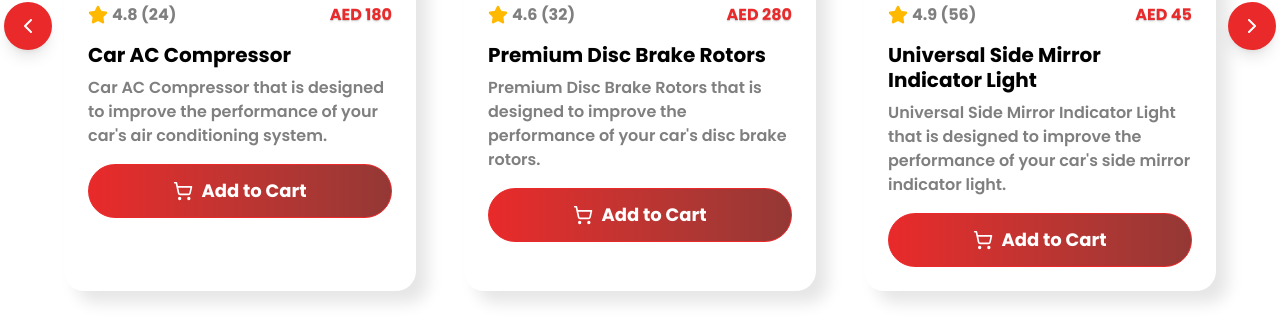
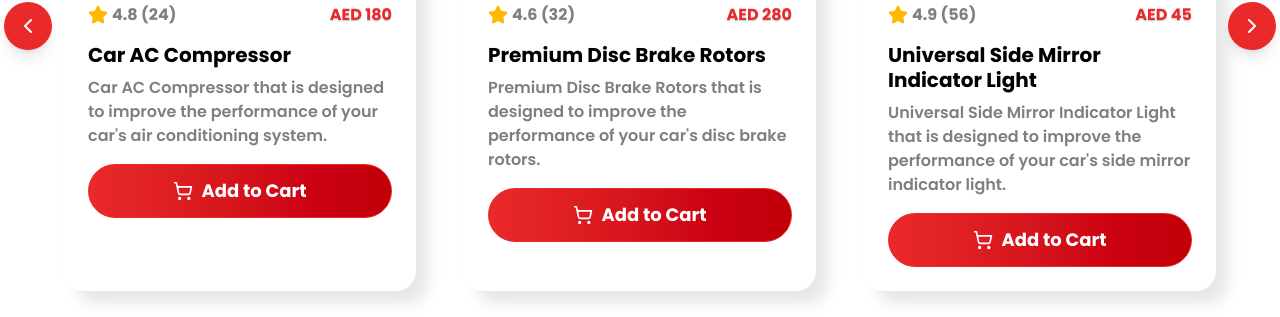
Before and after one commit to samiul16/rapid-alrahmania-spare, a Next.js app: page / in a window 1280 px wide. Shown: the part 1969-2286 px from the top of the page. Built offline with nearby package versions, Linux system fonts and the light colour scheme.

Commit message:
Updated colors

```diff
--- a/components/OurProducts.tsx
+++ b/components/OurProducts.tsx
@@ -389,7 +389,7 @@ const HotProductsSection = () => {
                       {/* Add to Cart Button */}
                       <motion.button
                         onClick={() => handleAddToCart(product)}
-                        className="w-full py-2.5 sm:py-3 rounded-[50px] bg-gradient-to-r from-[#E9292A] to-[#943835] border border-[#E9292A] font-bold text-base sm:text-lg hover:bg-[#d12621] text-white transition-all duration-300 flex items-center justify-center gap-2 cursor-pointer"
+                        className="w-full py-2.5 sm:py-3 rounded-[50px] bg-gradient-to-r from-[#E9292A] to-red-700 border border-[#E9292A] font-bold text-base sm:text-lg hover:bg-[#d12621] text-white transition-all duration-300 flex items-center justify-center gap-2 cursor-pointer"
                         whileHover={{ scale: 1.02 }}
                         whileTap={{ scale: 0.98 }}
                       >
```
